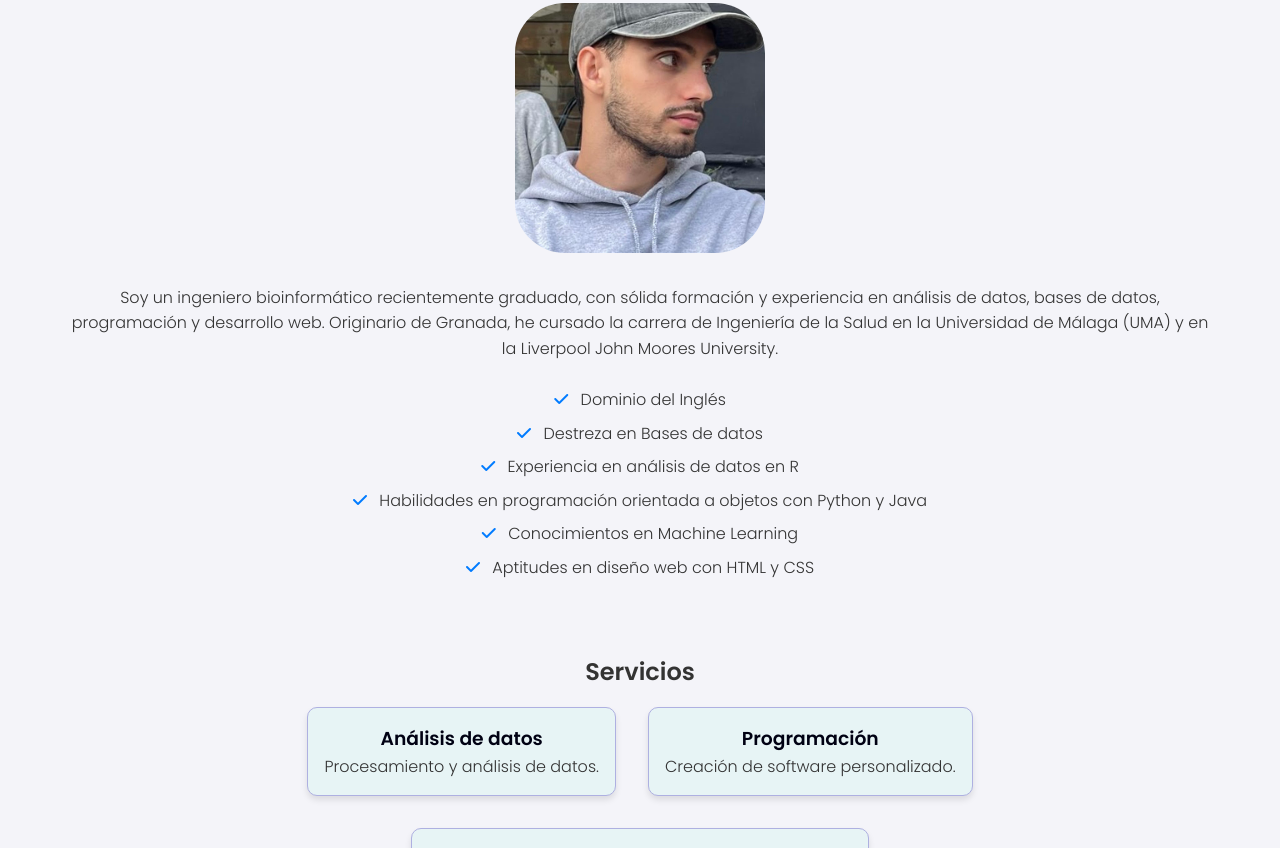
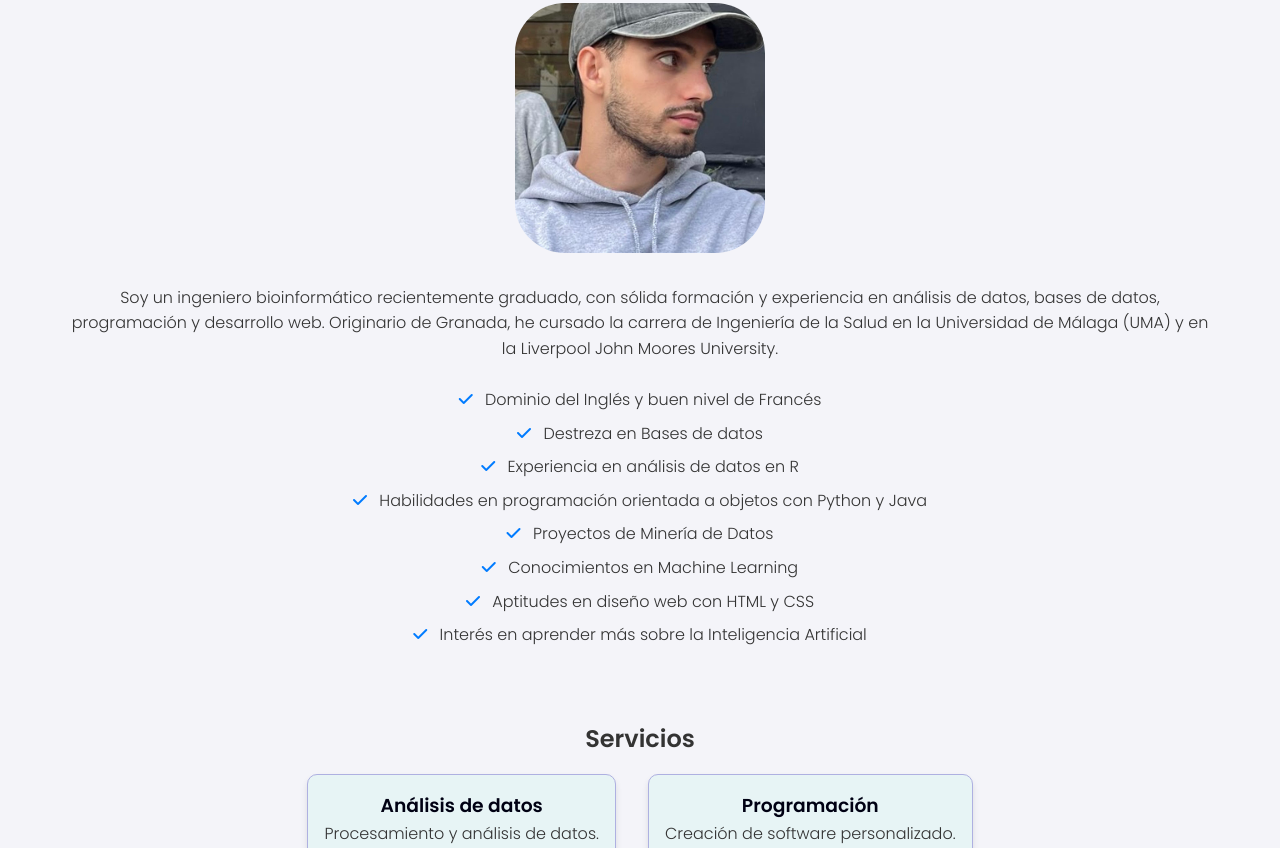
Before and after one commit to DiegoGijonFernandez/DiegoGijonFernandez.github.io, a plain HTML site: page index.html in a window 1280 px wide. Shown: the part 327-1175 px from the top of the page. Drawn offline with Linux system fonts and the light colour scheme.

Commit message:
Update index.html

```diff
--- a/index.html
+++ b/index.html
@@ -34,12 +34,14 @@
                 <p>Soy un ingeniero bioinformático recientemente graduado, con sólida formación y experiencia en análisis de datos, bases de datos, programación y desarrollo web. Originario de Granada, he cursado la carrera de Ingeniería de la Salud en la Universidad de Málaga (UMA) y en la Liverpool John Moores University.</p>
                 <br>
                 <ul class="no-bullets">
-                    <li><i class="fas fa-check"></i> Dominio del Inglés </li>
+                    <li><i class="fas fa-check"></i> Dominio del Inglés y buen nivel de Francés </li>
                     <li><i class="fas fa-check"></i> Destreza en Bases de datos </li>
                     <li><i class="fas fa-check"></i> Experiencia en análisis de datos en R</li>
                     <li><i class="fas fa-check"></i> Habilidades en programación orientada a objetos con Python y Java</li>
+                    <li><i class="fas fa-check"></i> Proyectos de Minería de Datos</li>
                     <li><i class="fas fa-check"></i> Conocimientos en Machine Learning</li>
                     <li><i class="fas fa-check"></i> Aptitudes en diseño web con HTML y CSS</li>
+                    <li><i class="fas fa-check"></i> Interés en aprender más sobre la Inteligencia Artificial </li>
                 </ul>
             </div>
         </div>
```
